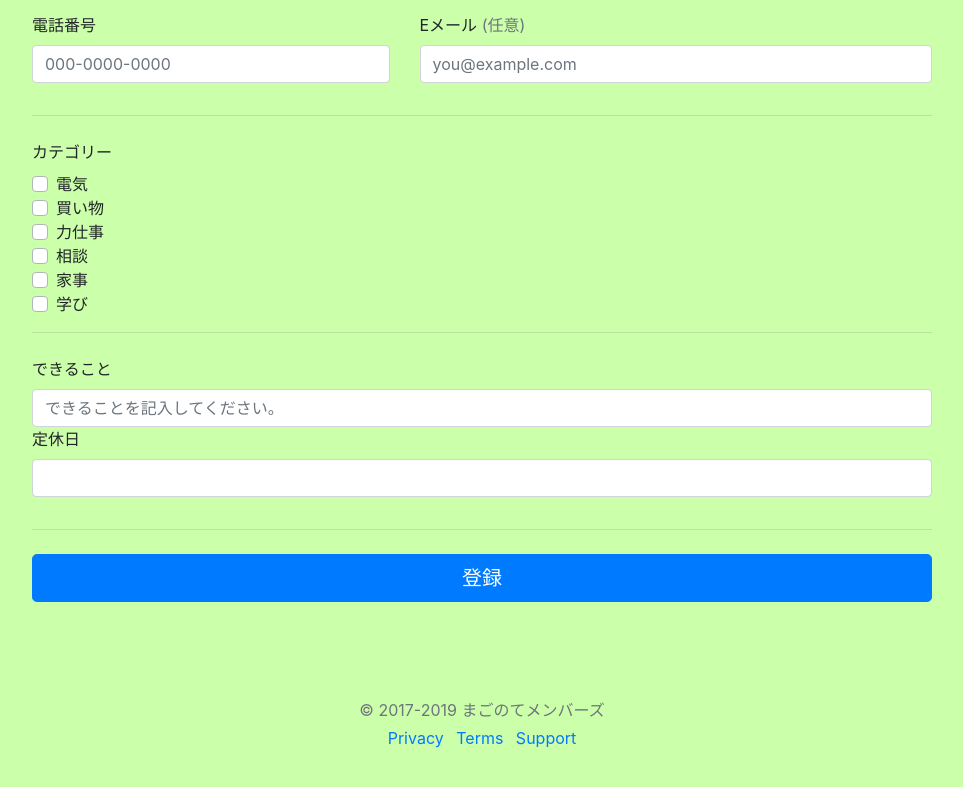
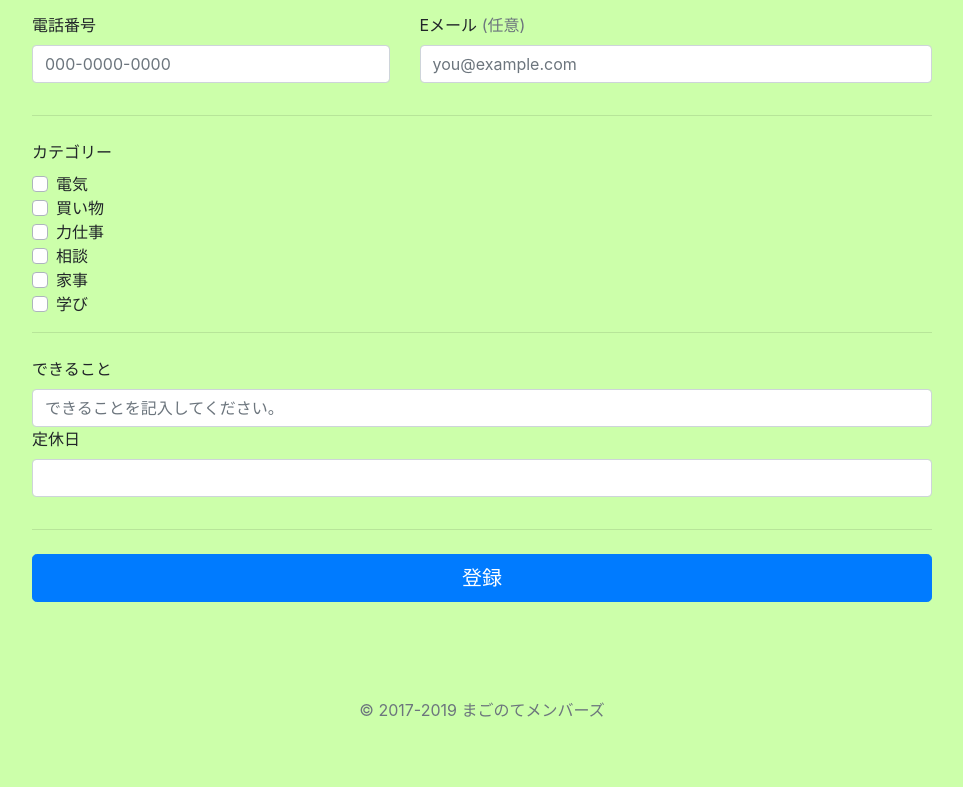
Before and after one commit to nssuperx/magonotemembers, a plain HTML site: page register.html in a window 1280 px wide. Shown: the part 347-1134 px from the top of the page, without its empty margins (158-1121 px from the left). Drawn offline with nearby package versions, Linux system fonts and the light colour scheme.

Commit message:
少し修正

```diff
--- a/register.html
+++ b/register.html
@@ -10,7 +10,7 @@
     <link rel="stylesheet" href="https://stackpath.bootstrapcdn.com/bootstrap/4.3.1/css/bootstrap.min.css" integrity="sha384-ggOyR0iXCbMQv3Xipma34MD+dH/1fQ784/j6cY/iJTQUOhcWr7x9JvoRxT2MZw1T" crossorigin="anonymous">
     <link rel="stylesheet" href="title.css">
     <link rel="shortcut icon" href="images/favicon.png">
-    <title>まごのてメンバーズ</title>
+    <title>企業登録フォーム</title>
     <style>
         .bd-placeholder-img {
             font-size: 1.125rem;
@@ -34,6 +34,7 @@
                 font-size: 3.5rem;
             }
         }
+
     </style>
 </head>
 
@@ -117,16 +118,11 @@
 
     <footer class="my-5 pt-5 text-muted text-center text-small">
         <p class="mb-1">&copy; 2017-2019 まごのてメンバーズ</p>
-        <ul class="list-inline">
-            <li class="list-inline-item"><a href="#">Privacy</a></li>
-            <li class="list-inline-item"><a href="#">Terms</a></li>
-            <li class="list-inline-item"><a href="#">Support</a></li>
-        </ul>
     </footer>
-    </div>
     <script src="https://code.jquery.com/jquery-3.3.1.slim.min.js" integrity="sha384-q8i/X+965DzO0rT7abK41JStQIAqVgRVzpbzo5smXKp4YfRvH+8abtTE1Pi6jizo" crossorigin="anonymous"></script>
     <script>
         window.jQuery || document.write('<script src="/docs/4.3/assets/js/vendor/jquery-slim.min.js"><\/script>')
+
     </script>
     <script src="/docs/4.3/dist/js/bootstrap.bundle.min.js" integrity="sha384-xrRywqdh3PHs8keKZN+8zzc5TX0GRTLCcmivcbNJWm2rs5C8PRhcEn3czEjhAO9o" crossorigin="anonymous"></script>
     <script src="form-validation.js"></script>
```
Also changed, not shown: registered.html (+1 -1 lines).
